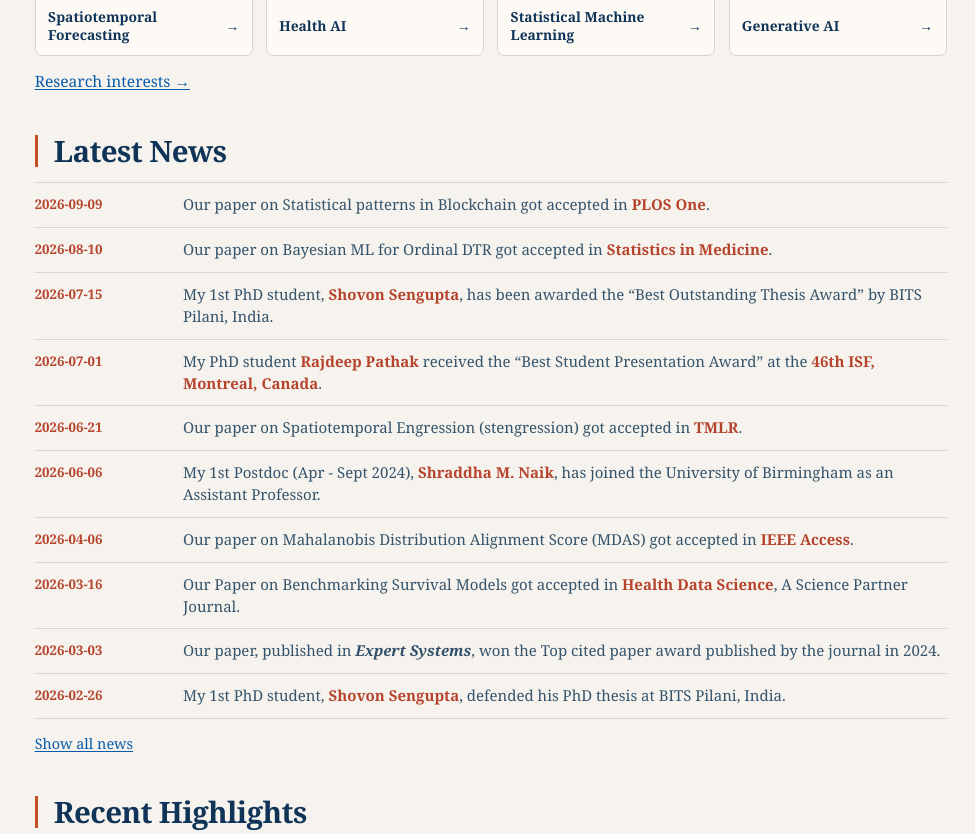
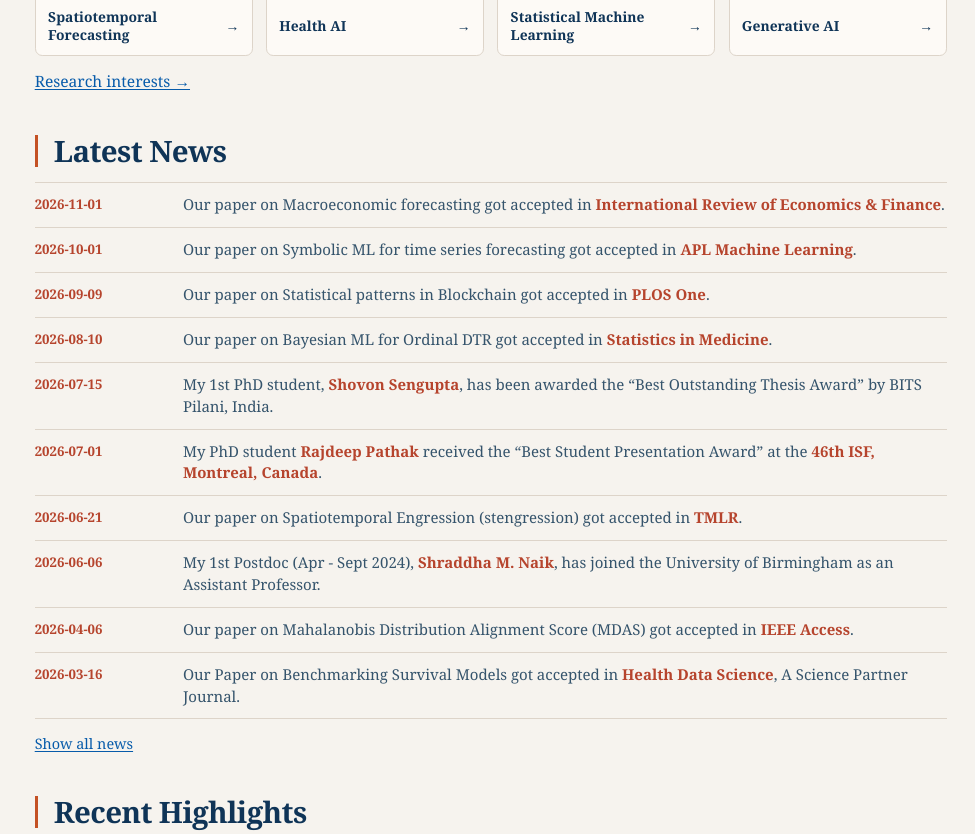
Before and after one commit to ctanujit/ctanujit.github.io, a Jekyll site: the page built from index.md, in a window 1280 px wide and 900 px high, scrolled down 1309 px, cut to the strip 66-900 px from the top of the window. Shown: the whole strip, without its empty margins (305-1280 px from the left). Built offline with Jekyll 4.4.1, drawn with Linux system fonts in a browser that asks for light colours; some web fonts are replaced.

Commit message:
Update news entries with new publications and awards

```diff
--- a/_data/news.yml
+++ b/_data/news.yml
@@ -5,6 +5,10 @@
 #   <span class="green">green</span>
 #   <span class="brass">brass</span>
 # Put the whole text in single quotes when it contains a colon or a span.
+- date: 2026-11-01
+  text: Our paper on Macroeconomic forecasting got accepted in **International Review of Economics & Finance**.
+- date: 2026-10-01
+  text: Our paper on Symbolic ML for time series forecasting got accepted in **APL Machine Learning**.
 - date: 2026-09-09
   text: Our paper on Statistical patterns in Blockchain got accepted in **PLOS One**.
 - date: 2026-08-10
```
